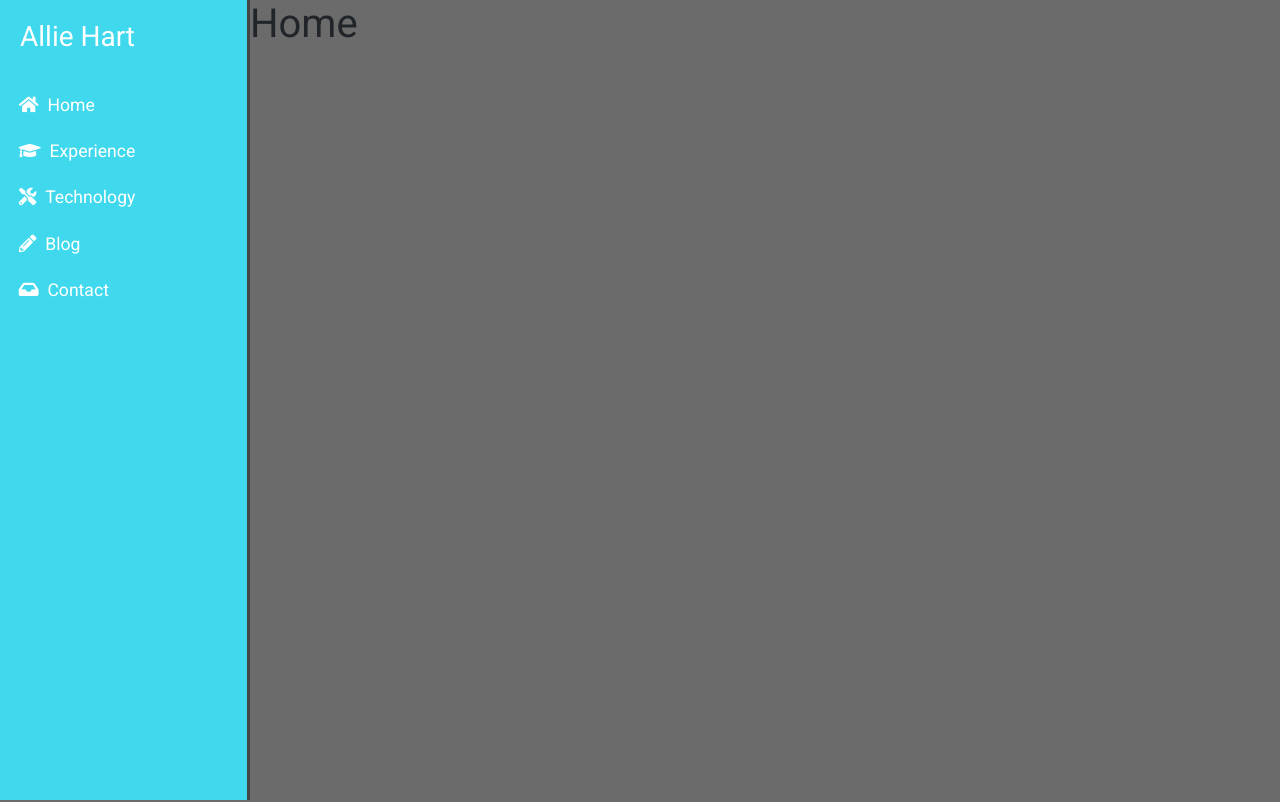
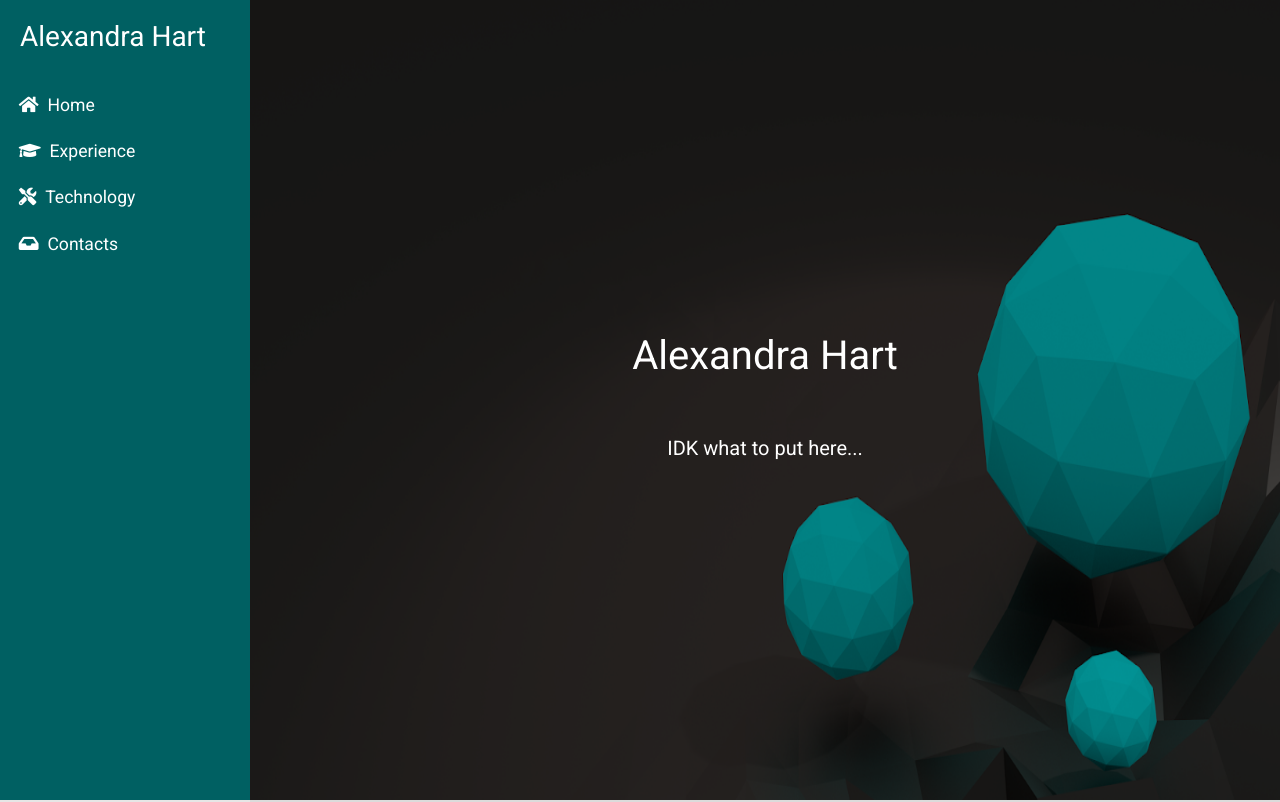
Before and after one commit to allie1001hart/alliehart.com, a plain HTML site: page index.html in a window 1280 px wide. Shown: the top 802 px of the page. Drawn offline with nearby package versions, Linux system fonts and the light colour scheme.

Commit message:
changed style, added home background image

```diff
--- a/index.html
+++ b/index.html
@@ -24,34 +24,39 @@
     <!-- Sidebar  -->
     <nav id="sidebar">
         <div class="sidebar-header">
-            <h3>Allie Hart</h3>
+            <h3>Alexandra Hart</h3>
         </div>
         <ul class="list-unstyled components">
             <li class="active">
-                <a href="#homePage"><i class="fas fa-home"></i>Home</a>
+                <a href="#home"><i class="fas fa-home"></i>Home</a>
             </li>
             <li>
-                <a href="#experiencePage"><i class="fas fa-graduation-cap"></i>Experience</a>
+                <a href="#experience"><i class="fas fa-graduation-cap"></i>Experience</a>
             </li>
             <li>
                 <a href="#technology"><i class="fas fa-tools"></i>Technology</a>
             </li>
             <li>
-                <a href="#blogPage"><i class="fas fa-pencil-alt"></i>Blog</a>
-            </li>
-            <li>
-                <a href="#contactPage"><i class="fas fa-inbox"></i>Contact</a>
+                <a href="#contacts"><i class="fas fa-inbox"></i>Contacts</a>
             </li>
         </ul>
     </nav>
     <!-- Page Content  -->
 
     <div id="content">
-        <section id="homePage" class="bigSection">
-            <h1>Home</h1>
+        <section id="home" class="fullScreen">
+            <div class="holder">
+                <img src="Pictures/3Sphere.png" class="backgroundImage"/>
+                <div class="centered">
+                    <h1>Alexandra Hart</h1>
+                    <br/>
+                    <br/>
+                    <h5>IDK what to put here...</h5>
+                </div>
+            </div>
         </section>
 
-        <section id="experiencePage" class="smallSection">
+        <section id="experience" class="smallSection">
             <div class="centerSectionText">
                 <h1>Experience</h1>
             </div>
@@ -479,6 +484,18 @@
                 </div>
             </div>
         </section>
+
+        <section id="contacts" class="smallSection">
+            <div class="centerSectionText">
+                <h1>Contacts</h1>
+            </div>
+        </section>
+
+        <section class="bigSection">
+            <div class="sectionPadding">
+
+            </div>
+        </section>
     </div>
 
     <script src="https://code.jquery.com/jquery-3.3.1.slim.min.js"
--- a/style.css
+++ b/style.css
@@ -1,6 +1,6 @@
 body {
     font-family: 'Roboto', sans-serif;
-    background: #6b6b6b;
+    background: #E6E6E6;
 }
 
 a, a:hover, a:focus {
@@ -22,17 +22,37 @@ li{
 /* ---------------------------------------------------
     CONTENT STYLE
 ----------------------------------------------------- */
+.fullScreen{
+    height: 100vh;
+}
+
+.holder {
+    position: relative;
+    text-align: center;
+    color: white;
+    height: 100vh;
+}
+.backgroundImage{
+    width: 100%;
+    height: 100vh;
+}
+.centered {
+    position: absolute;
+    top: 50%;
+    left: 50%;
+    transform: translate(-50%, -50%);
+}
 
 #content {
     margin-left: 250px;
     width: 100%;
     min-height: 100vh;
-    background: #6b6b6b;
+    background: #E6E6E6;
 }
 
 .bigSection{
     width: 100%;
-    height: 2000px;
+    height: auto;
     float: left;
 }
 
@@ -40,7 +60,7 @@ li{
     width: 100%;
     height: 200px;
     float: left;
-    background: #545454;
+    background: #dbdbdb;
 }
 
 .centerSectionText{
@@ -100,17 +120,15 @@ li{
     min-width: 250px;
     max-width: 250px;
     max-height: content-box;
-    background: #40d8ed;
+    background: #006062;
     color: #fff;
-    border: 5px none;
-    border-right: outset #999999;
     position: fixed;
     height: 100%;
 }
 
 #sidebar .sidebar-header {
     padding: 20px;
-    background: #40d8ed;
+    background: #006062;
 }
 
 #sidebar li a {
@@ -120,6 +138,6 @@ li{
 }
 
 #sidebar li a:hover {
-    color: #40d8ed;
+    color: #006062;
     background: #fff;
 }
```
Also changed, not shown: Pictures/3Sphere.png (added), Pictures/Diamond.jpg (added), Pictures/PolygonSphere.png (added), Pictures/trianglify.png (added).
